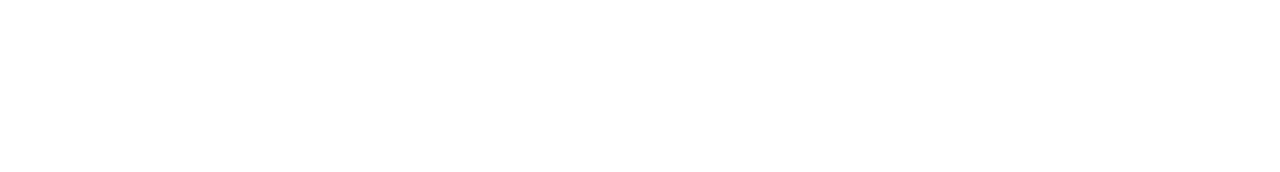
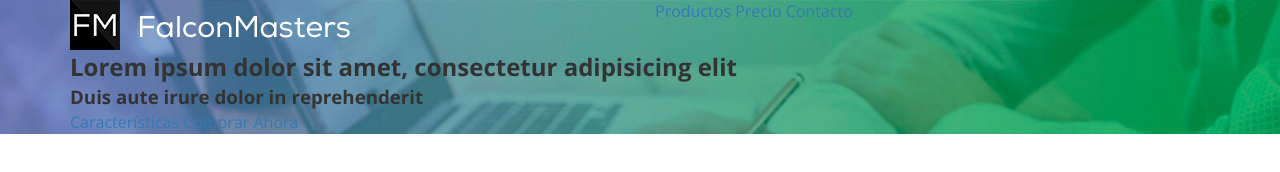
Before and after one commit to mined-academy/course_pro_web_design_from_zero_13, a plain HTML site: page index.html in a window 1280 px wide. Drawn offline with nearby package versions, Linux system fonts and the light colour scheme.

Commit message:
added header HTML structure

```diff
--- /dev/null
+++ b/css/styles.scss
@@ -0,0 +1,18 @@
+* {
+    margin: 0;
+    padding: 0;
+}
+
+body {
+    font-family: 'Open Sans', Arial, Sans-serif;
+	font-size: 16px;
+}
+
+// HEADER
+
+header {
+	background: url('../img/bg.jpg'), #019851;
+	background-size: cover;
+	background-position: center 0;
+	background-repeat: no-repeat;
+}
--- a/index.html
+++ b/index.html
@@ -10,6 +10,31 @@
 	<title>Pagina de Startup</title>
 </head>
 <body>
+	<header>
+		<div class="container">
+			<div class="row contenedor_logo_menu">
+				<div class="logo col-xs-12 col-md-6">
+					<a href="#"><img src="img/logo.png" alt=""></a>
+				</div>
 
+				<div class="menu col-xs-12 col-md-6">
+					<a href="#">Productos</a>
+					<a href="#">Precio</a>
+					<a href="#">Contacto</a>
+				</div>
+			</div>
+
+			<div class="row textos">
+				<div class="col-md-12">
+					<h2 class="primera_linea">Lorem ipsum dolor sit amet, consectetur adipisicing elit</h2>
+					<h3 class="segunda_linea">Duis aute irure dolor in reprehenderit</h3>
+					<div class="contenedor-btns">
+						<a href="#">Características</a>
+						<a href="#">Comprar Ahora</a>
+					</div>
+				</div>
+			</div>
+		</div>
+	</header>
 </body>
 </html>
```
Also changed, not shown: css/styles.css, css/styles.sass (deleted).
